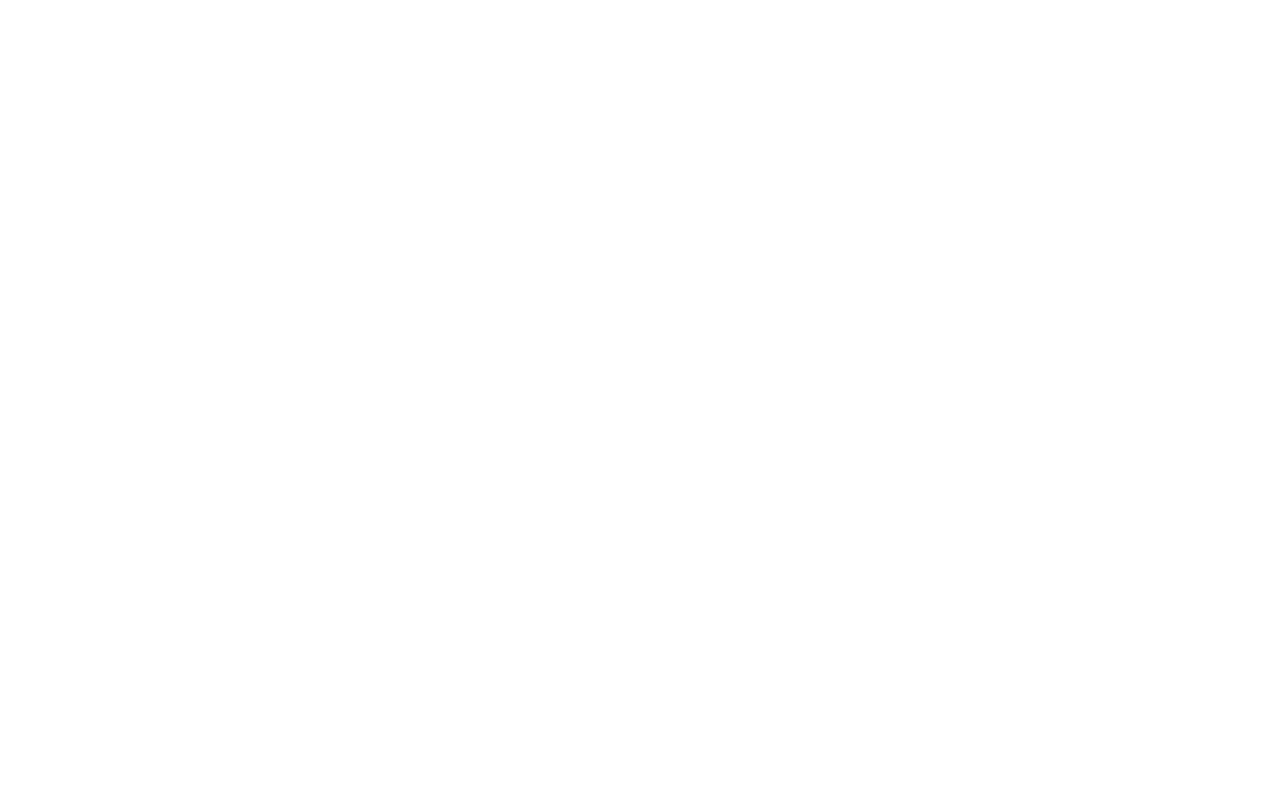
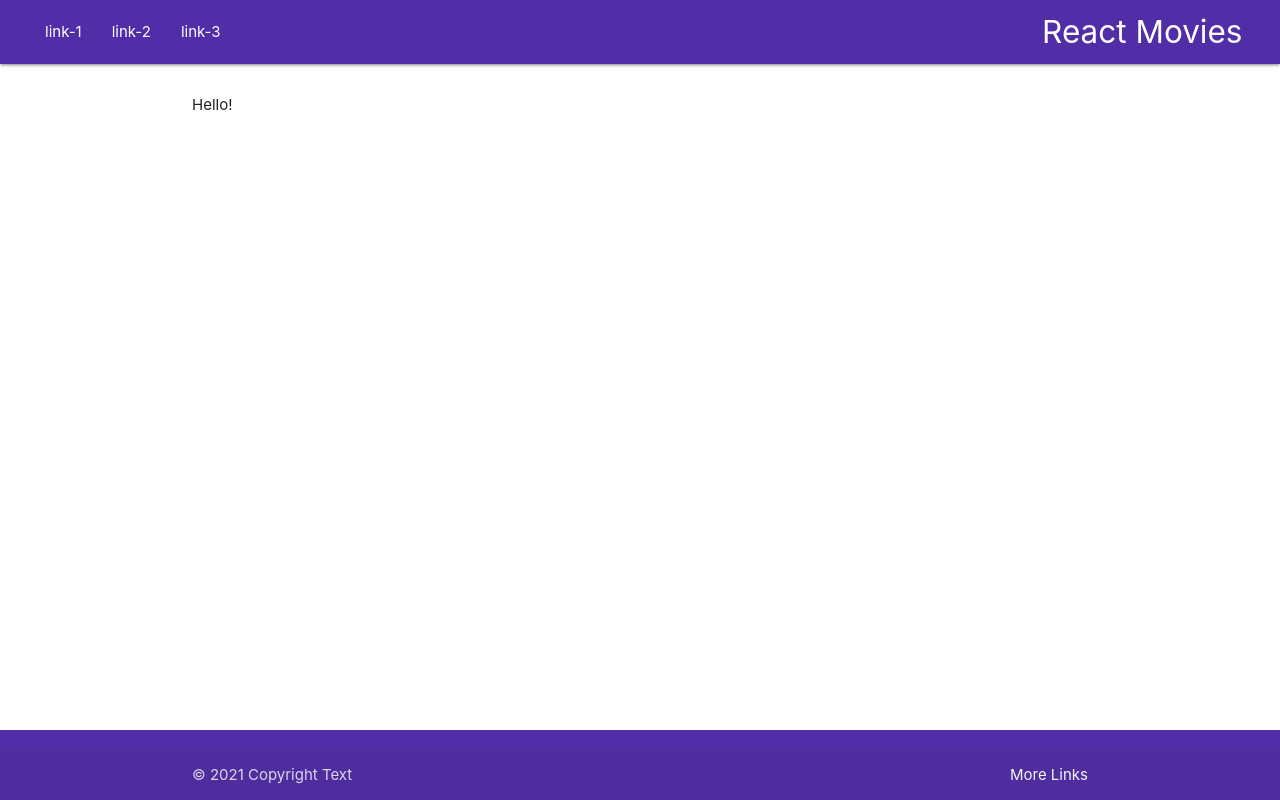
Before and after one commit to Peterblr/udemy-movies, a React (Create React App) app: page / in a window 1280 px wide. Built offline with nearby package versions, Linux system fonts and the light colour scheme.

Commit message:
header and footer

```diff
--- a/src/App.js
+++ b/src/App.js
@@ -1,5 +1,15 @@
+import Footer from "./layout/Footer";
+import Header from "./layout/Header";
+import Main from "./layout/Main";
+
 function App() {
-  return <div className="App"></div>;
+  return (
+    <>
+      <Header />
+      <Main />
+      <Footer />
+    </>
+  );
 }
 
 export default App;
--- a/src/index.css
+++ b/src/index.css
@@ -7,7 +7,11 @@
   -moz-osx-font-smoothing: grayscale;
 }
 
-code {
-  font-family: source-code-pro, Menlo, Monaco, Consolas, 'Courier New',
-    monospace;
+nav {
+  padding: 0 2rem;
 }
+
+.content {
+  min-height: calc(100vh - 70px - 64px);
+  padding: 2rem 0;
+}
--- /dev/null
+++ b/src/layout/Footer.jsx
@@ -0,0 +1,18 @@
+import React from "react";
+
+function Footer() {
+  return (
+    <footer className="page-footer deep-purple darken-2">
+      <div className="footer-copyright">
+        <div className="container">
+          © {new Date().getFullYear()} Copyright Text
+          <a className="grey-text text-lighten-4 right" href="#!">
+            More Links
+          </a>
+        </div>
+      </div>
+    </footer>
+  );
+}
+
+export default Footer;
--- /dev/null
+++ b/src/layout/Header.jsx
@@ -0,0 +1,26 @@
+import React from "react";
+
+function Header() {
+  return (
+    <nav className="deep-purple darken-2">
+      <div className="nav-wrapper">
+        <a href="#!" className="brand-logo right">
+          React Movies
+        </a>
+        <ul id="nav-mobile" className="left hide-on-med-and-down">
+          <li>
+            <a href="#!">link-1</a>
+          </li>
+          <li>
+            <a href="#!">link-2</a>
+          </li>
+          <li>
+            <a href="#!">link-3</a>
+          </li>
+        </ul>
+      </div>
+    </nav>
+  );
+}
+
+export default Header;
--- /dev/null
+++ b/src/layout/Main.jsx
@@ -0,0 +1,7 @@
+import React from "react";
+
+function Main() {
+  return <main className="container content">Hello!</main>;
+}
+
+export default Main;
```
